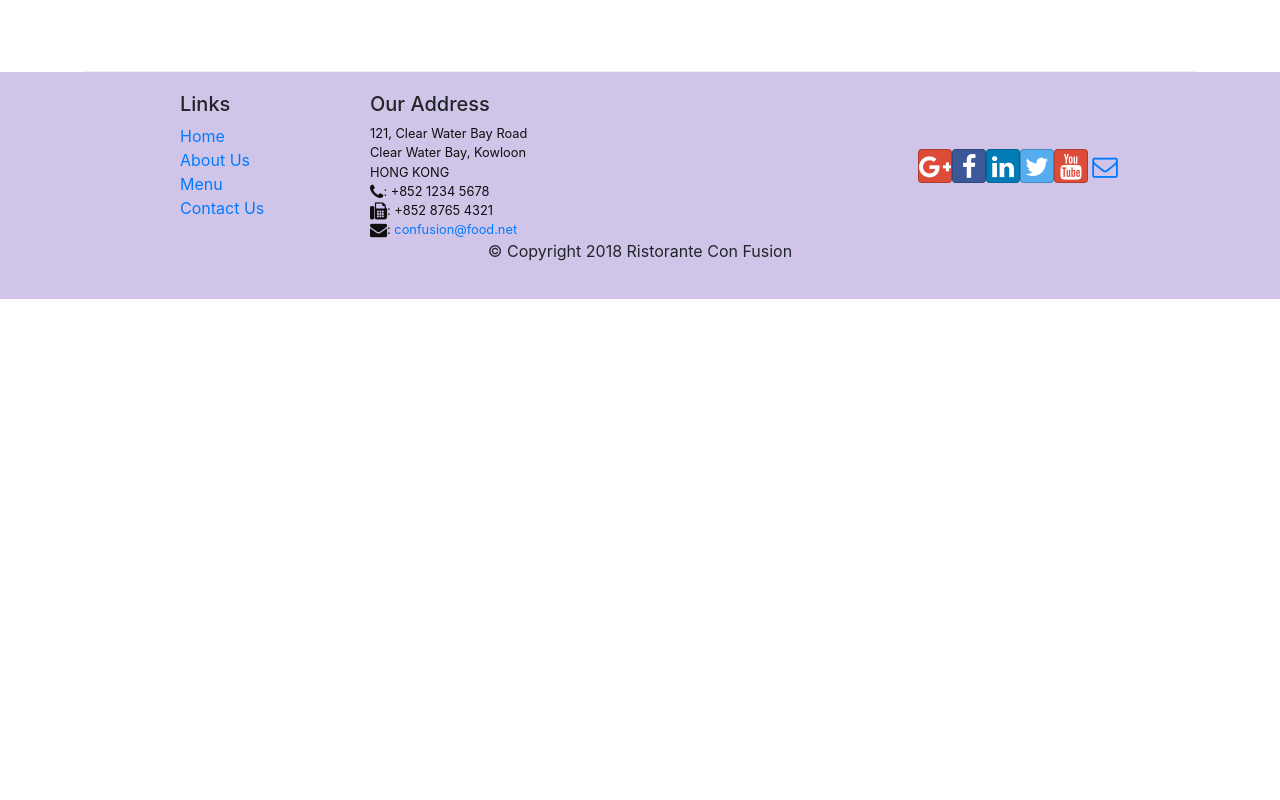
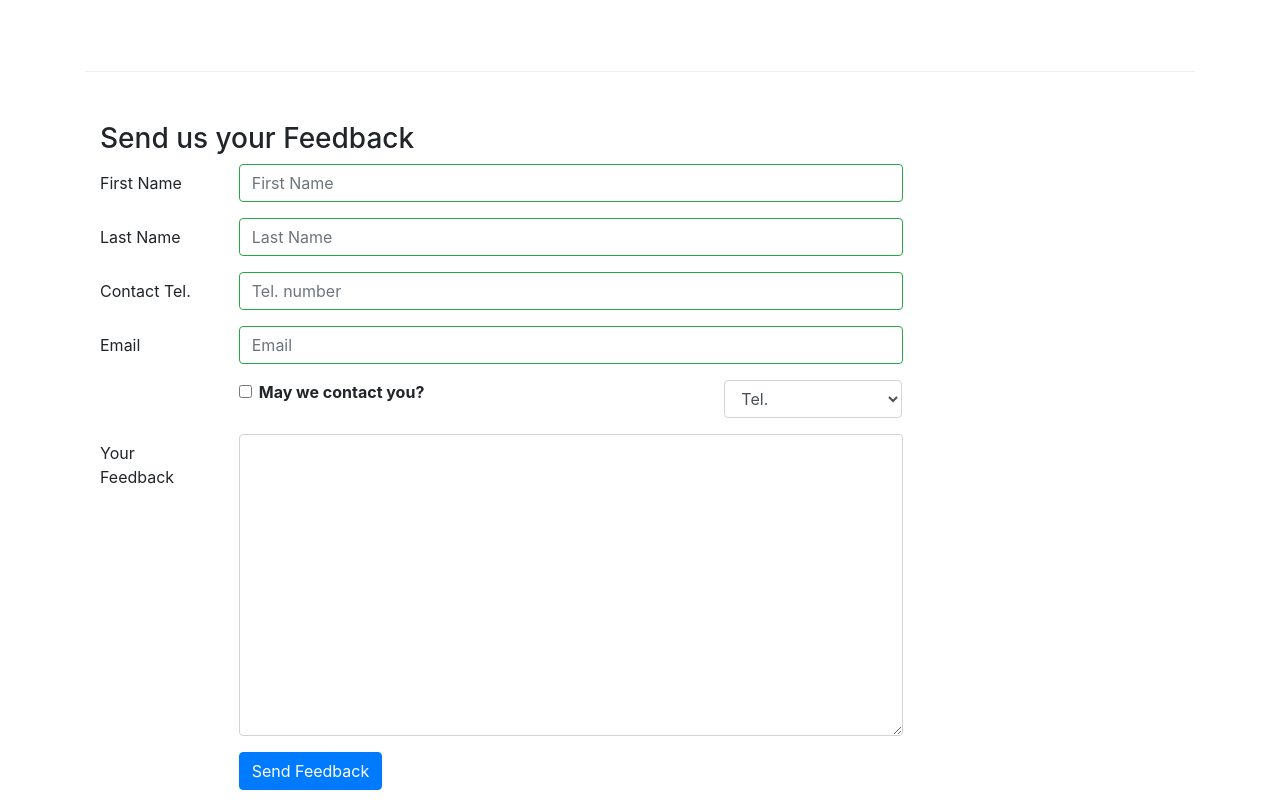
Before and after one commit to NuwanF/confusion, a React (Create React App) app: page /contactus in a window 1280 px wide. Shown: the part 800-1600 px from the top of the page. Before the commit the page ends 1099 px from the top, so only its background shows below. Built offline with nearby package versions, Linux system fonts and the light colour scheme.

Commit message:
Controlled Form Validation

```diff
--- a/src/components/ContactComponent.js
+++ b/src/components/ContactComponent.js
@@ -1,8 +1,215 @@
-import React from 'react';
-import { Breadcrumb, BreadcrumbItem } from 'reactstrap';
+import React, { Component } from 'react';
+import {
+    Breadcrumb, BreadcrumbItem, FormGroup, Form, Button, Input, Label, Col, FormFeedback
+} from 'reactstrap';
 import { Link } from 'react-router-dom';
 
-function Contact(props) {
+class Contact extends Component {
+
+    constructor (props){
+        super(props);
+        this.state={
+            firstname: '',
+            lastname: '',
+            telnum: '',
+            email: '',
+            agree: false,
+            contactType: 'Tel.',
+            message: '',
+            touched: {
+                firstname: false,
+                lastname: false,
+                telnum: false,
+                email: false
+            }
+        };
+
+        this.handleInputChange = this.handleInputChange.bind(this);
+        this.handleSubmit = this.handleSubmit.bind(this);
+        // this.handleBlur = this.handleBlur.bind(this);
+        // this.validate = this.validate.bind(this);
+    }
+
+    handleInputChange(event) {
+        const target = event.target;
+        const value = target.type === 'checkbox' ? target.checked : target.value;
+        const name = target.name;
+
+        this.setState({
+          [name]: value
+        });
+    }
+
+    handleSubmit(event) {
+        console.log('Current State is: ' + JSON.stringify(this.state));
+        alert('Current State is: ' + JSON.stringify(this.state));
+        event.preventDefault();
+    }
+
+    validate(firstname, lastname, telnum, email) {
+
+        const errors = {
+            firstname: '',
+            lastname: '',
+            telnum: '',
+            email: ''
+        }
+
+        if (this.state.touched.firstname && firstname.length < 3)
+            errors.firstname = 'First Name should be >= 3 characters';
+        else if (this.state.touched.firstname && firstname.length > 10)
+            errors.firstname = 'First Name should be <= 10 characters';
+
+        if (this.state.touched.lastname && lastname.length < 3)
+            errors.lastname = 'Last Name should be >= 3 characters';
+        else if (this.state.touched.lastname && lastname.length > 10)
+            errors.lastname = 'Last Name should be <= 10 characters';
+
+        const reg = /^\d+$/;
+        if (this.state.touched.telnum && !reg.test(telnum))
+            errors.telnum = 'Tel. Number should contain only numbers';
+
+        if (this.state.touched.email && email.split('').filter(x => x === '@').length !== 1)
+            errors.email = 'Email should contain a @';
+
+        return errors;
+    }
+
+    handleBlur = (field) => (evt) => {
+        this.setState({
+          touched: { ...this.state.touched, [field]: true },
+        });
+    }
+
+    render(){
+
+        const errors = this.validate(this.state.firstname, this.state.lastname,
+            this.state.telnum, this.state.email);
+
+        const cForm = () => {
+            return(
+                <div className="row row-content">
+                    <div className="col-12">
+                        <h3>Send us your Feedback</h3>
+                    </div>
+                    <div className="col-12 col-md-9">
+                        <Form onSubmit={this.handleSubmit}>
+                            <FormGroup row>
+                                <Label htmlFor="firstname" md={2}>First Name</Label>
+                                <Col md={10}>
+                                    <Input
+                                        type="text"
+                                        id="firstname"
+                                        name="firstname"
+                                        placeholder="First Name"
+                                        value={this.state.firstname}
+                                        valid={errors.firstname === ''}
+                                        invalid={errors.firstname !== ''}
+                                        onBlur={this.handleBlur('firstname')}
+                                        onChange={this.handleInputChange} />
+                                    <FormFeedback>{errors.firstname}</FormFeedback>
+                                </Col>
+                            </FormGroup>
+                            <FormGroup row>
+                                <Label htmlFor="lastname" md={2}>Last Name</Label>
+                                <Col md={10}>
+                                    <Input
+                                        type="text"
+                                        id="lastname"
+                                        name="lastname"
+                                        placeholder="Last Name"
+                                        value={this.state.lastname}
+                                        valid={errors.lastname === ''}
+                                        invalid={errors.lastname !== ''}
+                                        onChange={this.handleInputChange}
+                                        onBlur={this.handleBlur('lastname')}/>
+                                    <FormFeedback>{errors.lastname}</FormFeedback>
+                                </Col>
+                            </FormGroup>
+                            <FormGroup row>
+                                <Label htmlFor="telnum" md={2}>Contact Tel.</Label>
+                                <Col md={10}>
+                                    <Input
+                                        type="tel"
+                                        id="telnum"
+                                        name="telnum"
+                                        placeholder="Tel. number"
+                                        value={this.state.telnum}
+                                        valid={errors.telnum === ''}
+                                        invalid={errors.telnum !== ''}
+                                        onChange={this.handleInputChange}
+                                        onBlur={this.handleBlur('telnum')}/>
+                                    <FormFeedback>{errors.telnum}</FormFeedback>
+                                </Col>
+                            </FormGroup>
+                            <FormGroup row>
+                                <Label htmlFor="email" md={2}>Email</Label>
+                                <Col md={10}>
+                                    <Input
+                                        type="email"
+                                        id="email"
+                                        name="email"
+                                        placeholder="Email"
+                                        value={this.state.email}
+                                        valid={errors.email === ''}
+                                        invalid={errors.email !== ''}
+                                        onChange={this.handleInputChange}
+                                        onBlur={this.handleBlur('email')}/>
+                                    <FormFeedback>{errors.email}</FormFeedback>
+                                </Col>
+                            </FormGroup>
+                            <FormGroup row>
+                                <Col md={{size: 6, offset: 2}}>
+                                    <FormGroup check>
+                                        <Label check>
+                                            <Input
+                                                type="checkbox"
+                                                name="agree"
+                                                checked={this.state.agree}
+                                                onChange={this.handleInputChange} />
+                                            {' '}
+                                            <strong>May we contact you?</strong>
+                                        </Label>
+                                    </FormGroup>
+                                </Col>
+                                <Col md={{size: 3, offset: 1}}>
+                                    <Input
+                                        type="select"
+                                        name="contactType"
+                                        value={this.state.contactType}
+                                        onChange={this.handleInputChange}>
+                                            <option>Tel.</option>
+                                            <option>Email</option>
+                                    </Input>
+                                </Col>
+                            </FormGroup>
+                            <FormGroup row>
+                                <Label htmlFor="message" md={2}>Your Feedback</Label>
+                                <Col md={10}>
+                                    <Input
+                                        type="textarea"
+                                        id="message"
+                                        name="message"
+                                        rows="12"
+                                        value={this.state.message}
+                                        onChange={this.handleInputChange}>
+                                    </Input>
+                                </Col>
+                            </FormGroup>
+                            <FormGroup row>
+                                <Col md={{size: 10, offset: 2}}>
+                                    <Button type="submit" color="primary">
+                                        Send Feedback
+                                    </Button>
+                                </Col>
+                            </FormGroup>
+                        </Form>
+                    </div>
+                </div>
+
+            );
+        }
+
         return(
             <div className="container">
                 <div className="row">
@@ -41,8 +248,11 @@ function Contact(props) {
                         </div>
                     </div>
                 </div>
+                {cForm()}
             </div>
         );
     }
 
+}
+
 export default Contact;
```
Lines whose indentation alone changed are shown as unchanged.
